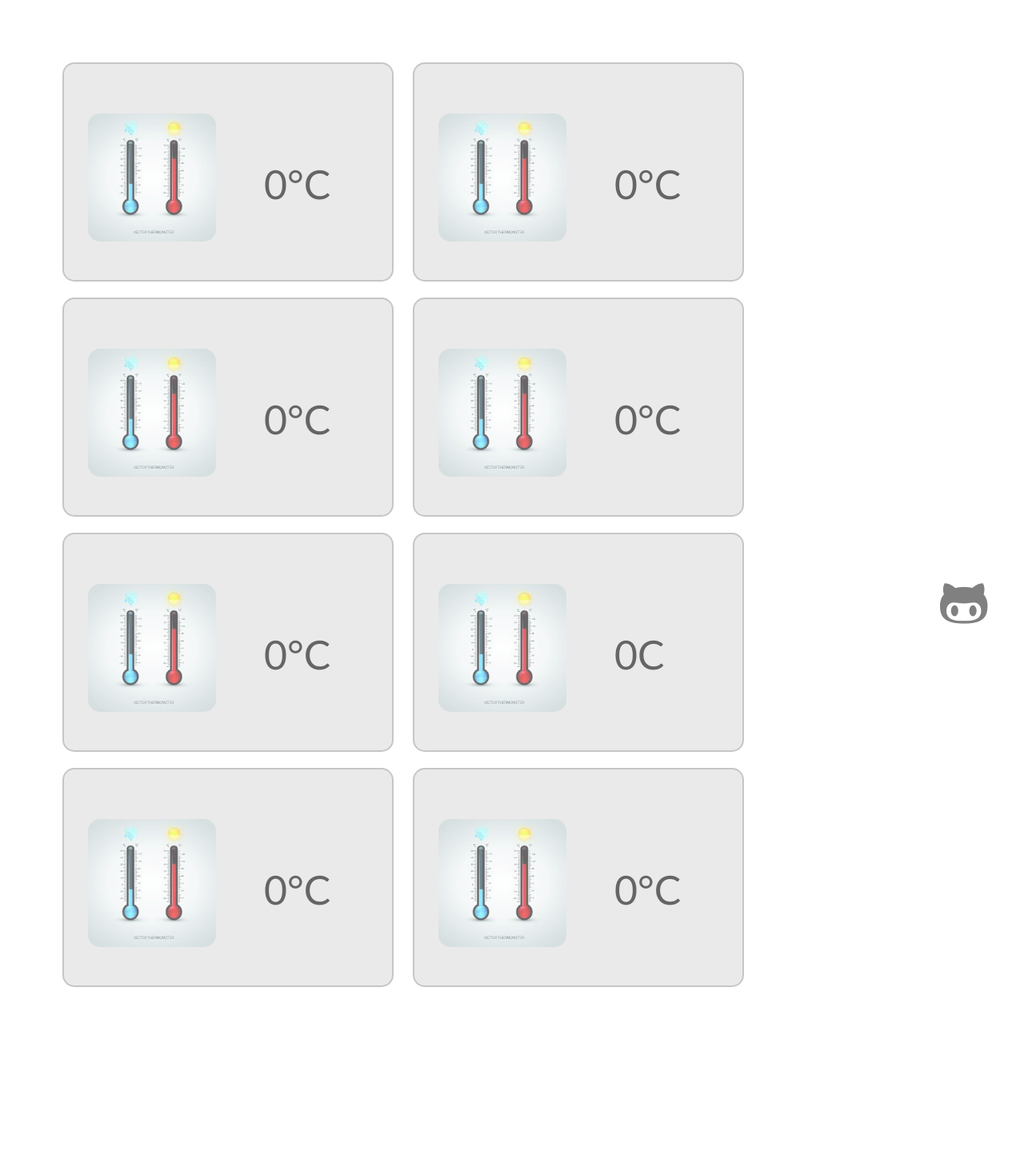
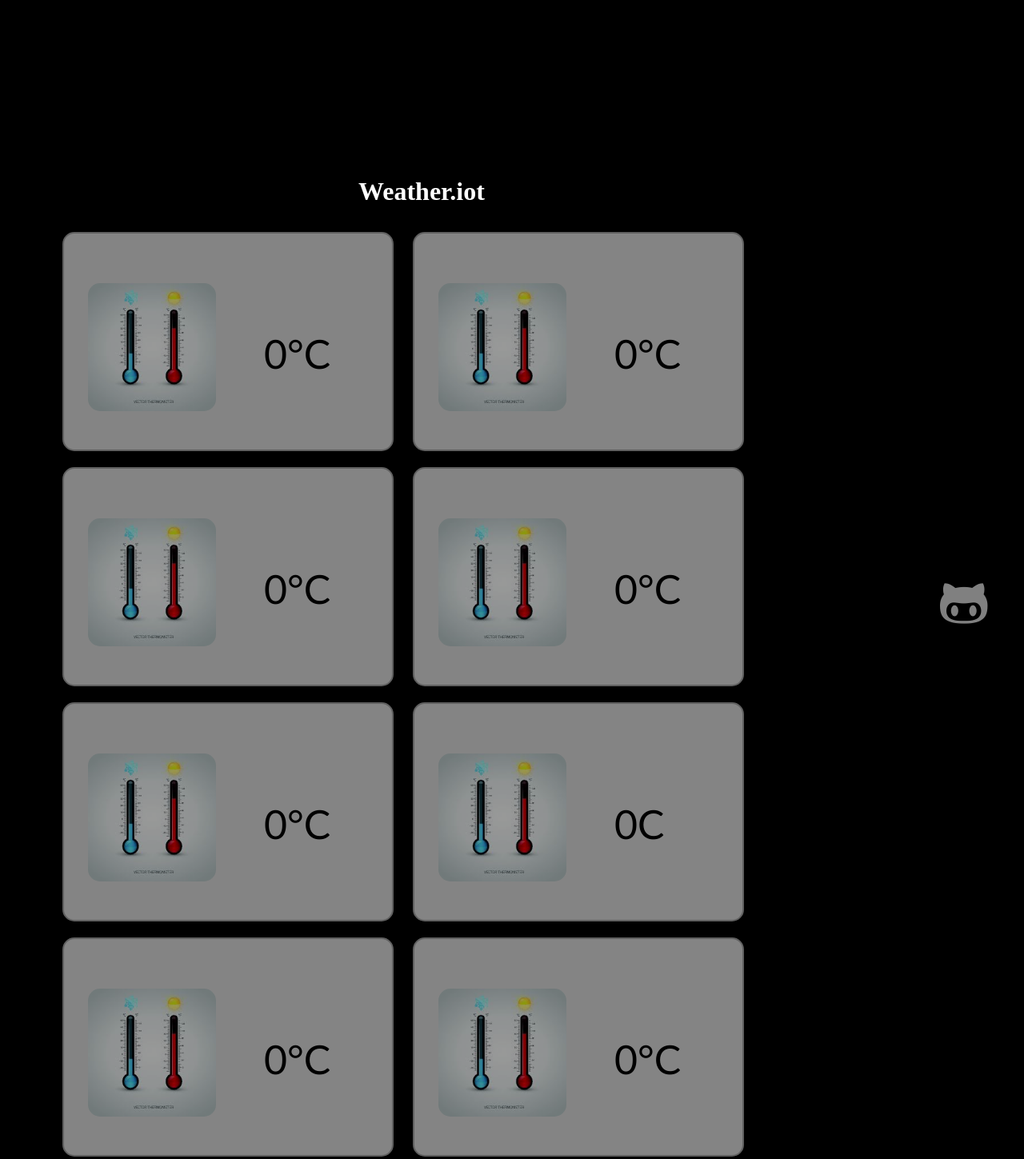
Before and after one commit to desireesantos/weatherstation, a website: page client/index.html in a window 1280 px wide. Shown: the top 1449 px of the page at 80% size. Before the commit the page ends 1244 px from the top, so only its background shows below. Drawn offline with nearby package versions, Linux system fonts and the light colour scheme; no server answers.

Commit message:
Adding css

```diff
--- a/client/css/stylesheet.css
+++ b/client/css/stylesheet.css
@@ -1,16 +1,18 @@
 html,body {
+margin-top: 70px;
 background-size: 100% 100%;
 width: 100%;
 height: 100%;
 padding: 30px;
+background-color: black;
 }
 
 h1{
- padding-top: 30px;
+ color: white;
  padding-left: 380px;
 }
 
-#box{
+.box{
 	display: inline-block;
 	opacity: 0.6;
     border: 2px solid #a1a1a1;
@@ -22,14 +24,14 @@ h1{
     margin: 10px;
 }
 
-#box img{
+.box img{
 width: 160px;
 margin-top: -8px;
 border-radius: 15px;
 float:left;
 }
 
-#box p{
+.box p{
 font-weight: 200;
 margin-left: 220px;
 font-family: "Trebuchet MS",Arial,Helvetica,sans-serif;
--- a/client/index.html
+++ b/client/index.html
@@ -7,36 +7,36 @@
   <link rel="stylesheet" href="css/animate.css">
 </head>
 <body>
-
-<div id="box">
+<h1>Weather.iot</h1>
+<div class="box" id="0" onmouseover=animation(this.id)>
 	<img src="image/temperatura.png">
     <p>{{ sensor0 || 0  }}°C</p>
 </div>
-<div id="box">
+<div class="box" id="1" onmouseover=animation(this.id)>
 	<img src="image/temperatura.png">
     <p>{{ sensor1 || 0  }}°C</p>
 </div>
-<div id="box">
+<div class="box" id="2" onmouseover=animation(this.id)>
 	<img src="image/temperatura.png">
     <p>{{ sensor2 || 0  }}°C</p>
 </div>
-<div id="box">
+<div class="box" id="3" onmouseover=animation(this.id)>
 	<img src="image/temperatura.png">
     <p>{{ sensor3 || 0  }}°C</p>
 </div>
-<div id="box">
+<div class="box" id="4" onmouseover=animation(this.id)>
 	<img src="image/temperatura.png">
     <p>{{ sensor4 || 0  }}°C</p>
 </div>
-<div id="box">
+<div class="box" id="5" onmouseover=animation(this.id)>
 	<img src="image/temperatura.png">
     <p>{{ sensor5 || 0  }}C</p>
 </div>
-<div id="box">
+<div class="box" id="6" onmouseover=animation(this.id)>
 	<img src="image/temperatura.png">
     <p>{{ sensor6 || 0  }}°C</p>
 </div>
-<div id="box">
+<div class="box" id="7" onmouseover=animation(this.id)>
 	<img src="image/temperatura.png">
     <p>{{ sensor7 || 0  }}°C</p>
 </div>
@@ -46,13 +46,15 @@
  <script src="/socket.io/socket.io.js"></script>
  <script type="text/javascript" src="js/weatherstation.js"></script>
   <script>
-	$('#box').mouseover(function() {
+  function animation(element){
+	$('#'+element).mouseover(function() {
 		$(this).addClass("animated pulse");
 	});
 
-	$('#box').mouseleave(function() {
+	$('#'+element).mouseleave(function() {
 		$(this).removeClass("animated pulse");
 	});
+	}
 </script>
 </body>
 </html>
```
